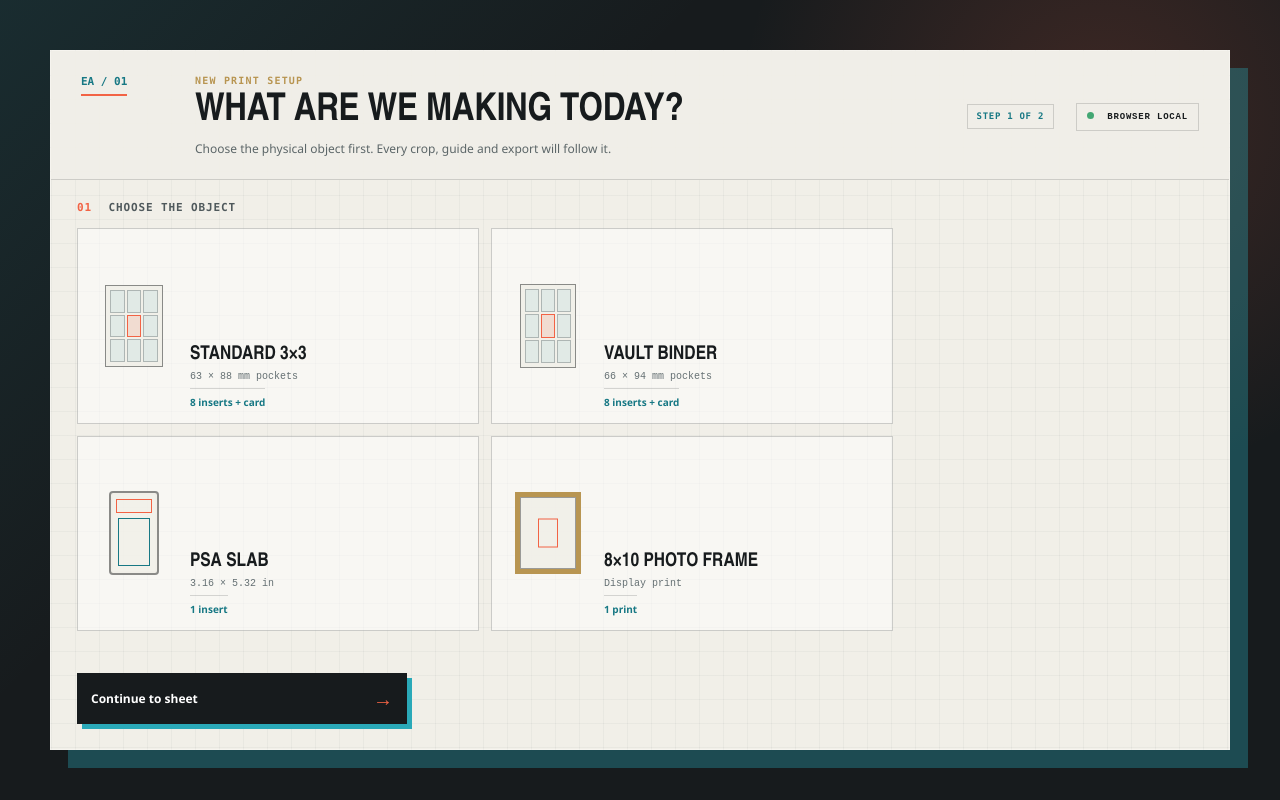
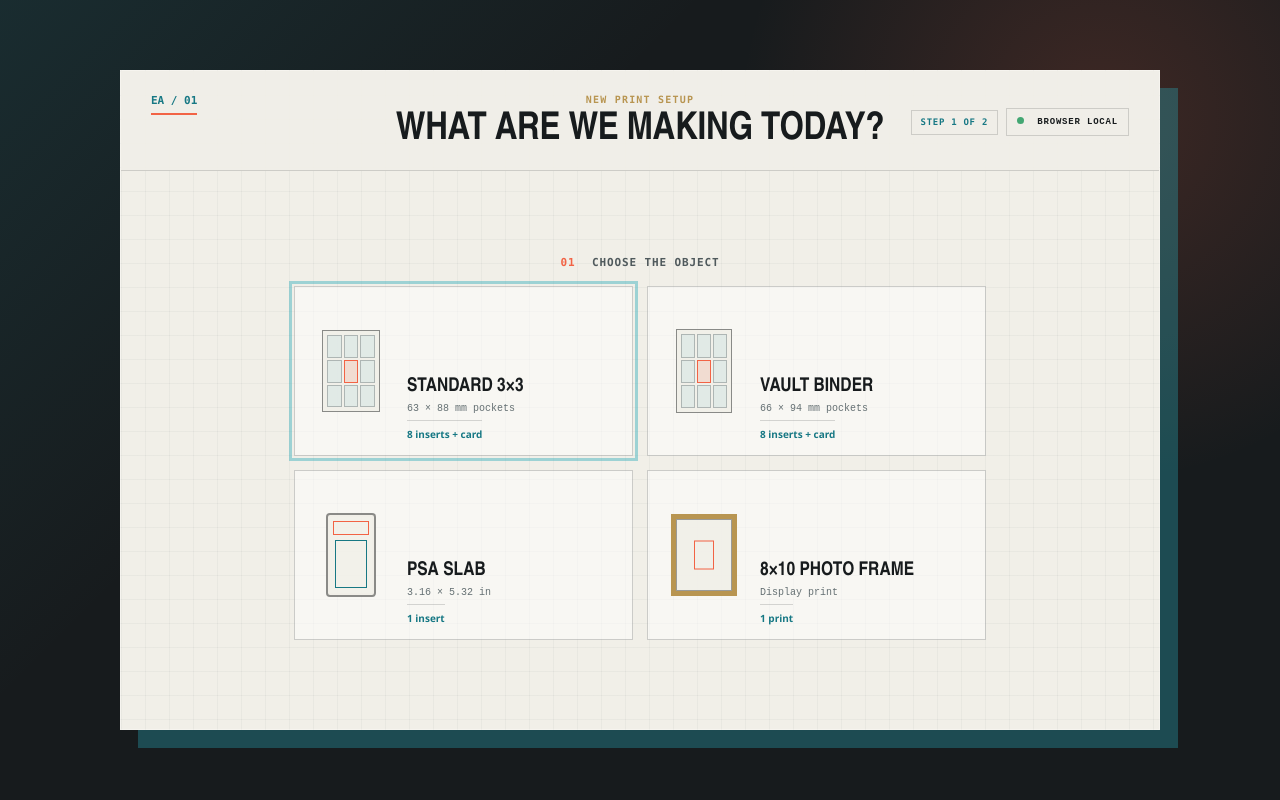
Before and after one commit to Howard-Starfield/EXTENDED-ART, a website built with Vite: page index.html in a window 1280 px wide. Built offline with nearby package versions, Linux system fonts and the light colour scheme.

Commit message:
redesign: center setup choices

```diff
--- a/app.js
+++ b/app.js
@@ -66,8 +66,8 @@ function setRuler(element, total, divisions, suffix) {
 function updateSetupSummary() {
   const profileName = document.querySelector('input[name="profile"]:checked')?.value || state.profile;
   const paperName = document.querySelector('input[name="paper"]:checked')?.value || state.paper;
-  const profile = state.profiles[profileName] || fallbackProfiles[profileName];
-  const paper = state.papers[paperName] || fallbackPapers[paperName];
+  const profile = state.profiles[profileName] || fallbackProfiles[profileName] || fallbackProfiles.standard;
+  const paper = state.papers[paperName] || fallbackPapers[paperName] || fallbackPapers.a4;
   if (!(profile && paper)) return;
   $("#setupSummaryName").textContent = profile.label;
   $("#setupSummaryPixels").textContent = `${pixelPair(profile.master_px)} px`;
@@ -118,13 +118,7 @@ function updateSetupWizard() {
   $("#setupPaperStep").hidden = productStep;
   $("#setupStepLabel").textContent = productStep ? "Step 1 of 2" : "Step 2 of 2";
   $("#launchTitle").textContent = productStep ? "What are we making today?" : "Choose your paper size";
-  const description = $("#launchTitle").parentElement.querySelector("p:last-child");
-  description.textContent = productStep
-    ? "Choose the physical object first. Every crop, guide and export will follow it."
-    : "Pick the first sheet for this package. You can add the other paper size during final export.";
-  const selectedProduct = document.querySelector('input[name="profile"]:checked');
   const selectedPaper = document.querySelector('input[name="paper"]:checked');
-  $("#continueSetupButton").disabled = !selectedProduct;
   $("#startStudioButton").disabled = !selectedPaper;
 }
 
@@ -167,14 +161,13 @@ function updateStudioContract() {
 }
 
 function focusVisibleSetupControl() {
-  const control = state.setupStep === "product"
-    ? document.querySelector('input[name="profile"]:checked')
-    : document.querySelector('input[name="paper"]:checked');
+  const selector = state.setupStep === "product" ? 'input[name="profile"]' : 'input[name="paper"]';
+  const control = document.querySelector(`${selector}:checked`) || document.querySelector(selector);
   window.setTimeout(() => control?.focus(), 0);
 }
 
 function openSetup() {
-  state.setupStep = "product";
+  state.setupStep = state.profile ? "paper" : "product";
   const gate = $("#launchGate");
   document.querySelectorAll('input[name="profile"], input[name="paper"]').forEach((input) => {
     input.checked = input.name === "profile" ? input.value === state.profile : input.value === state.paper;
@@ -219,15 +212,13 @@ function applySetup(event) {
 
 document.querySelectorAll('input[name="profile"], input[name="paper"]').forEach((input) => {
   input.addEventListener("change", () => {
+    if (input.name === "profile" && state.setupStep === "product") {
+      state.setupStep = "paper";
+    }
     updateSetupSummary();
     updateSetupWizard();
+    if (input.name === "profile") focusVisibleSetupControl();
   });
-});
-$("#continueSetupButton").addEventListener("click", () => {
-  state.setupStep = "paper";
-  updateSetupSummary();
-  updateSetupWizard();
-  focusVisibleSetupControl();
 });
 $("#backSetupButton").addEventListener("click", () => {
   state.setupStep = "product";
--- a/index.html
+++ b/index.html
@@ -12,13 +12,14 @@
     <div class="launch-surface">
       <header class="launch-heading">
         <span class="launch-index">EA / 01</span>
-        <div>
+        <div class="launch-title-group">
           <p class="launch-kicker">New print setup</p>
           <h1 id="launchTitle">What are we making today?</h1>
-          <p>Choose the physical object first. Every crop, guide and export will follow it.</p>
         </div>
-        <span class="setup-step-label" id="setupStepLabel">Step 1 of 2</span>
-        <span class="launch-offline"><i></i> Browser local</span>
+        <div class="launch-meta">
+          <span class="setup-step-label" id="setupStepLabel">Step 1 of 2</span>
+          <span class="launch-offline"><i></i> Browser local</span>
+        </div>
       </header>
 
       <form class="setup-form" id="setupForm">
@@ -55,9 +56,6 @@
             </label>
           </div>
         </fieldset>
-        <button class="setup-next-button" id="continueSetupButton" type="button">
-          <span>Continue to sheet</span><b aria-hidden="true">&rarr;</b>
-        </button>
         </div>
 
         <aside class="sheet-panel setup-step-panel" id="setupPaperStep" hidden>
--- a/styles.css
+++ b/styles.css
@@ -37,8 +37,8 @@ body.setup-open { overflow: hidden; }
 }
 .launch-gate[hidden] { display: none; }
 .launch-surface {
-  width: min(1180px, calc(100vw - 32px)); height: min(700px, calc(100dvh - 32px));
-  min-height: 560px; display: grid; grid-template-rows: auto minmax(0, 1fr); overflow: hidden;
+  width: min(1040px, calc(100vw - 32px)); height: min(660px, calc(100dvh - 32px));
+  min-height: 500px; display: grid; grid-template-rows: auto minmax(0, 1fr); overflow: hidden;
   border: 1px solid rgba(255,255,255,.3); background:
     linear-gradient(rgba(23,27,29,.035) 1px, transparent 1px),
     linear-gradient(90deg, rgba(23,27,29,.035) 1px, transparent 1px),
@@ -47,13 +47,14 @@ body.setup-open { overflow: hidden; }
   animation: launch-in .28s ease-out both;
 }
 .launch-heading {
-  display: grid; grid-template-columns: 92px minmax(0, 1fr) auto auto; gap: 22px; align-items: start;
-  padding: 25px 30px 22px; border-bottom: 1px solid var(--line); background: rgba(241,239,232,.94);
+  display: grid; grid-template-columns: 1fr auto 1fr; gap: 24px; align-items: center;
+  padding: 24px 30px 21px; border-bottom: 1px solid var(--line); background: rgba(241,239,232,.94);
 }
 .launch-index {
-  width: max-content; padding-bottom: 7px; border-bottom: 2px solid var(--coral);
+  width: max-content; justify-self: start; align-self: start; padding-bottom: 7px; border-bottom: 2px solid var(--coral);
   color: var(--cyan-dark); font: 700 11px/1 "Cascadia Mono", Consolas, monospace;
 }
+.launch-title-group { grid-column: 2; text-align: center; }
 .launch-kicker {
   margin: 0 0 8px; color: var(--brass); font: 700 10px/1 "Cascadia Mono", Consolas, monospace;
   letter-spacing: .12em; text-transform: uppercase;
@@ -62,9 +63,12 @@ body.setup-open { overflow: hidden; }
   margin: 0; font: 700 clamp(30px, 3vw, 46px)/.95 "Bahnschrift Condensed", "Arial Narrow", sans-serif;
   letter-spacing: -.01em; text-transform: uppercase;
 }
-.launch-heading div > p:last-child { max-width: 690px; margin: 10px 0 0; color: #5c6668; font-size: 12px; }
+.launch-meta {
+  grid-column: 3; justify-self: end; display: flex; align-items: center; justify-content: flex-end;
+  flex-wrap: wrap; gap: 8px;
+}
 .launch-offline {
-  align-self: center; padding: 8px 10px; border: 1px solid var(--line);
+  padding: 8px 10px; border: 1px solid var(--line);
   font: 700 9px/1 "Cascadia Mono", monospace; letter-spacing: .09em; text-transform: uppercase;
 }
 .launch-offline i { width: 7px; height: 7px; display: inline-block; margin-right: 7px; border-radius: 50%; background: #43a773; }
@@ -73,20 +77,21 @@ body.setup-open { overflow: hidden; }
   font: 700 9px/1 "Cascadia Mono", Consolas, monospace; letter-spacing: .08em; text-transform: uppercase;
   white-space: nowrap;
 }
-.setup-form { min-height: 0; display: grid; grid-template-columns: minmax(0, 1fr) 310px; }
+.setup-form { min-height: 0; display: flex; align-items: center; justify-content: center; }
 .setup-step-panel { min-width: 0; display: flex; flex-direction: column; }
-#setupProductStep { padding: 22px 26px 25px; }
-#setupPaperStep[hidden] { display: none; }
+#setupProductStep { width: min(760px, 100%); margin: 0 auto; padding: 25px 34px 28px; }
+#setupPaperStep { width: min(680px, 100%); margin: 0 auto; padding: 25px 34px 28px; border-left: 0; background: transparent; }
+.setup-step-panel[hidden] { display: none; }
 .setup-form fieldset { min-width: 0; margin: 0; padding: 0; border: 0; }
 .setup-form legend {
-  width: 100%; margin: 0 0 15px; padding: 0; color: #4f595c;
+  width: 100%; margin: 0 0 18px; padding: 0; color: #4f595c; text-align: center;
   font: 700 11px/1 "Cascadia Mono", Consolas, monospace; letter-spacing: .08em; text-transform: uppercase;
 }
 .setup-form legend span { margin-right: 9px; color: var(--coral); }
 .mode-fieldset { min-height: 0; flex: 1; display: flex; flex-direction: column; }
-.mode-grid { height: calc(100% - 26px); display: grid; grid-template-columns: repeat(2, minmax(0, 1fr)); grid-template-rows: repeat(2, minmax(0, 1fr)); gap: 12px; }
+.mode-grid { height: auto; display: grid; grid-template-columns: repeat(2, minmax(0, 1fr)); grid-template-rows: repeat(2, minmax(0, 1fr)); gap: 14px; }
 .mode-card {
-  position: relative; min-width: 0; min-height: 150px; display: grid;
+  position: relative; min-width: 0; min-height: 170px; display: grid;
   grid-template-columns: 82px minmax(0, 1fr); grid-template-rows: 1fr auto; gap: 5px 15px; align-items: center;
   padding: 14px 15px; border: 1px solid rgba(23,27,29,.2); background: rgba(255,255,255,.5);
   cursor: pointer; transition: border-color .16s, background .16s, transform .16s, box-shadow .16s;
@@ -124,10 +129,10 @@ body.setup-open { overflow: hidden; }
   min-width: 0; display: flex; flex-direction: column; padding: 22px 24px 20px;
   border-left: 1px solid var(--line); background: rgba(227,223,212,.48);
 }
-.paper-options { display: grid; grid-template-columns: repeat(2, 1fr); gap: 9px; }
+.paper-options { width: min(560px, 100%); margin: 0 auto; display: grid; grid-template-columns: repeat(2, minmax(0, 1fr)); gap: 14px; }
 .paper-card {
-  position: relative; min-height: 112px; display: grid; grid-template-columns: 45px 1fr; gap: 10px; align-items: center;
-  padding: 12px 10px; border: 1px solid rgba(23,27,29,.2); background: rgba(255,255,255,.45); cursor: pointer;
+  position: relative; min-height: 140px; display: grid; grid-template-columns: 50px 1fr; gap: 12px; align-items: center;
+  padding: 15px 14px; border: 1px solid rgba(23,27,29,.2); background: rgba(255,255,255,.45); cursor: pointer;
 }
 .paper-card:has(input:checked) { border-color: var(--ink); background: var(--paper); box-shadow: inset 0 -4px 0 var(--coral); }
 .paper-card > span:last-child { display: grid; gap: 4px; }
@@ -136,7 +141,7 @@ body.setup-open { overflow: hidden; }
 .paper-shape { position: relative; display: block; width: 37px; height: 52px; border: 1px solid var(--ink); background: white; }
 .letter-paper { height: 48px; }
 .paper-shape i { position: absolute; left: 5px; right: 5px; bottom: 7px; height: 1px; background: var(--cyan); box-shadow: 0 -5px 0 rgba(23,27,29,.25), 0 -10px 0 rgba(23,27,29,.25); }
-.setup-summary { margin-top: 17px; padding: 15px; border: 1px solid var(--line); background: rgba(255,255,255,.46); }
+.setup-summary { width: min(560px, 100%); margin: 18px auto 0; padding: 15px; border: 1px solid var(--line); background: rgba(255,255,255,.46); text-align: center; }
 .setup-summary > span { color: var(--brass); font: 700 9px/1 "Cascadia Mono", monospace; letter-spacing: .1em; text-transform: uppercase; }
 .setup-summary > strong { display: block; margin: 9px 0 12px; font-size: 14px; }
 .setup-summary dl { display: grid; gap: 7px; margin: 0; }
@@ -151,21 +156,13 @@ body.setup-open { overflow: hidden; }
 .start-studio-button:hover { transform: translate(-1px,-1px); box-shadow: 7px 7px 0 var(--coral); }
 .start-studio-button span { font-size: 12px; font-weight: 800; }
 .start-studio-button b { color: var(--cyan); font-size: 20px; }
-.setup-next-button {
-  display: flex; justify-content: space-between; align-items: center; width: min(330px, 100%); min-height: 48px;
-  margin-top: 16px; padding: 12px 14px; border: 0; color: white; background: var(--ink); cursor: pointer;
-  box-shadow: 5px 5px 0 var(--cyan);
-}
-.setup-next-button:hover { transform: translate(-1px,-1px); box-shadow: 7px 7px 0 var(--cyan); }
-.setup-next-button span { font-size: 12px; font-weight: 800; }
-.setup-next-button b { color: var(--coral); font-size: 20px; }
-.setup-actions { display: flex; align-items: center; gap: 10px; margin-top: auto; }
+.setup-actions { display: flex; align-items: center; justify-content: center; gap: 10px; margin-top: 22px; }
 .setup-back-button {
   flex: 0 0 auto; min-height: 48px; padding: 12px 10px; border: 1px solid var(--line);
   color: var(--ink); background: rgba(255,255,255,.5); font-size: 10px; font-weight: 800; cursor: pointer;
 }
 .setup-back-button:hover { border-color: var(--cyan-dark); }
-.setup-actions .start-studio-button { margin-top: 0; }
+.setup-actions .start-studio-button { width: min(340px, 100%); margin-top: 0; }
 .setup-footnote { margin: 12px 0 0; color: #687174; text-align: center; font-size: 9px; }
 @keyframes launch-in { from { opacity: 0; transform: translateY(10px) scale(.99); } }
 
@@ -557,8 +554,7 @@ button:focus-visible, a:focus-visible, label:has(input:focus-visible) {
 
 @media (max-width: 1120px) {
   .launch-surface { width: calc(100vw - 28px); }
-  .setup-form { grid-template-columns: minmax(0, 1fr) 285px; }
-  .mode-fieldset { padding-inline: 18px !important; }
+  .mode-fieldset { padding-inline: 0 !important; }
   .studio-shell { grid-template-columns: 230px minmax(400px, 1fr) 250px; }
   .rail { padding-inline: 16px; }
   .workspace { padding-inline: 18px; }
@@ -569,6 +565,8 @@ button:focus-visible, a:focus-visible, label:has(input:focus-visible) {
   .launch-gate { overflow: auto; place-items: start center; }
   .launch-surface { height: auto; min-height: 0; max-height: none; overflow: visible; }
   .launch-heading { grid-template-columns: 70px minmax(0,1fr) auto; }
+  .launch-title-group { grid-column: 2; }
+  .launch-meta { grid-column: 3; flex-direction: column; align-items: flex-end; }
   .launch-offline { display: none; }
   .setup-form { display: block; }
   .mode-grid { height: auto; grid-template-rows: repeat(2, 160px); }
@@ -591,7 +589,8 @@ button:focus-visible, a:focus-visible, label:has(input:focus-visible) {
   .launch-surface { width: calc(100vw - 16px); box-shadow: 7px 7px 0 rgba(42,169,184,.34); }
   .launch-heading { grid-template-columns: 1fr; gap: 12px; padding: 20px 18px; }
   .launch-index { display: none; }
-  .setup-step-label { justify-self: start; }
+  .launch-title-group, .launch-meta { grid-column: 1; justify-self: center; }
+  .launch-meta { flex-direction: row; align-items: center; justify-content: center; }
   .mode-fieldset, .sheet-panel { padding: 18px 14px !important; }
   .mode-grid { display: grid; grid-template-columns: 1fr; grid-template-rows: repeat(4, 132px); }
   .mode-card { min-height: 0; grid-template-columns: 70px minmax(0,1fr); }
```
Also changed, not shown: tests/browser/shell.spec.js (+13 -3 lines), tests/browser/workflow.spec.js (+0 -1 lines).
